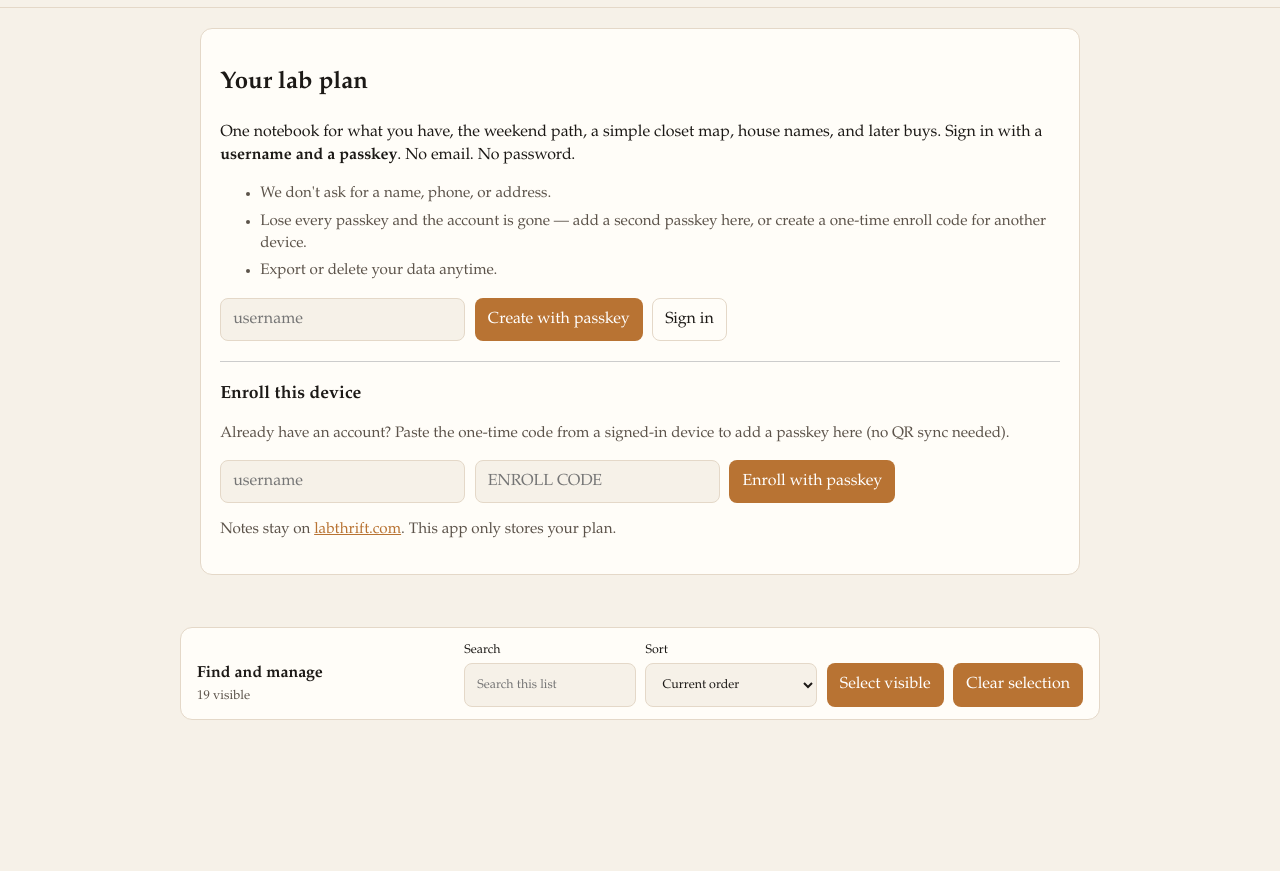
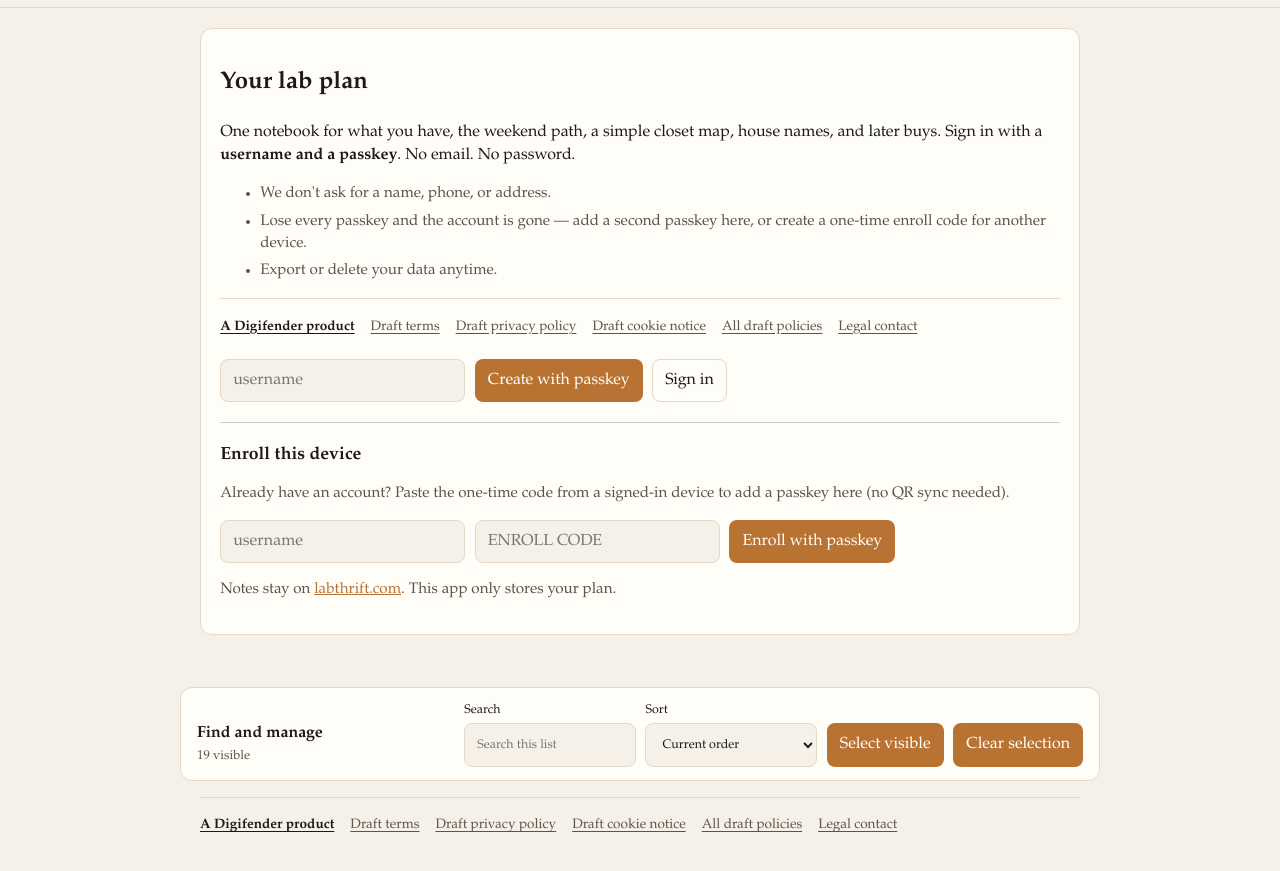
Before and after one commit to Digifender-LLC/labthrift-plan, a website: page public/index.html in a window 1280 px wide. Shown: the part 65-936 px from the top of the page. Before the commit the page ends 801 px from the top, so only its background shows below. Drawn offline with Linux system fonts and the light colour scheme; files whose address does not match are found by name.

Commit message:
Add draft policies and Digifender links across public pages

```diff
--- a/public/index.html
+++ b/public/index.html
@@ -69,6 +69,14 @@
         <li>Lose every passkey and the account is gone — add a second passkey here, or create a one-time enroll code for another device.</li>
         <li>Export or delete your data anytime.</li>
       </ul>
+      <nav class="company-legal" aria-label="Account entry draft policies">
+        <a href="https://digifender.com/">A Digifender product</a>
+        <a href="https://digifender.com/legal/labthrift/terms">Draft terms</a>
+        <a href="https://digifender.com/legal/labthrift/privacy">Draft privacy policy</a>
+        <a href="https://digifender.com/legal/labthrift/cookies">Draft cookie notice</a>
+        <a href="https://digifender.com/legal/labthrift">All draft policies</a>
+        <a href="mailto:legal@digifender.com">Legal contact</a>
+      </nav>
       <div class="row" style="margin-top:1rem">
         <input id="username" autocomplete="username webauthn" placeholder="username" maxlength="32" />
         <button type="button" id="createBtn">Create with passkey</button>
@@ -275,6 +283,16 @@
     <button type="button" data-retention-select-visible>Select visible</button>
     <button type="button" data-retention-clear>Clear selection</button>
   </section>
+  <footer class="company-footer">
+    <nav class="company-legal" aria-label="Company and draft policies">
+      <a href="https://digifender.com/">A Digifender product</a>
+      <a href="https://digifender.com/legal/labthrift/terms">Draft terms</a>
+      <a href="https://digifender.com/legal/labthrift/privacy">Draft privacy policy</a>
+      <a href="https://digifender.com/legal/labthrift/cookies">Draft cookie notice</a>
+      <a href="https://digifender.com/legal/labthrift">All draft policies</a>
+      <a href="mailto:legal@digifender.com">Legal contact</a>
+    </nav>
+  </footer>
   <script src="/retention-controls.js" defer></script>
   <style>
     .retention-tools { display:grid; grid-template-columns:minmax(12rem,1.5fr) repeat(2,minmax(9rem,1fr)) auto auto; gap:.6rem; align-items:end; max-width:920px; margin:1rem auto; padding:.8rem 1rem; border:1px solid var(--line,#d8d8d8); border-radius:12px; background:var(--card,#fff); }
--- a/public/styles.css
+++ b/public/styles.css
@@ -527,3 +527,11 @@ button:disabled { opacity: 0.55; cursor: not-allowed; }
   margin-top: 0.35rem;
 }
 .capacity-ups label { flex: 0 1 auto; }
+
+/* Keep company and draft-policy links available before and after sign-in. */
+.company-legal{display:flex;flex-wrap:wrap;gap:.35rem 1rem;margin:1rem 0 0;padding-top:.85rem;border-top:1px solid var(--line);font-size:.85rem;line-height:1.6;color:var(--muted)}
+.company-legal a{color:inherit;text-decoration:underline;text-underline-offset:.2em;padding:.25rem 0}
+.company-legal a:first-child{font-weight:600;color:var(--ink)}
+.company-legal a:hover{color:var(--ink)}
+.company-legal a:focus-visible{outline:2px solid currentColor;outline-offset:4px;border-radius:2px}
+.company-footer{max-width:920px;margin:0 auto 2rem;padding:0 1.25rem}
--- a/public/sw.js
+++ b/public/sw.js
@@ -1,5 +1,5 @@
 /* Lab plan service worker — static cache + network-first API/auth */
-const CACHE = "lab-plan-static-v3";
+const CACHE = "lab-plan-static-v4";
 const OFFLINE_URL = "/offline";
 
 const PRECACHE = [
```
Also changed, not shown: docs/design/release-status.md (+10 -0 lines), public/offline.html (+17 -0 lines).
